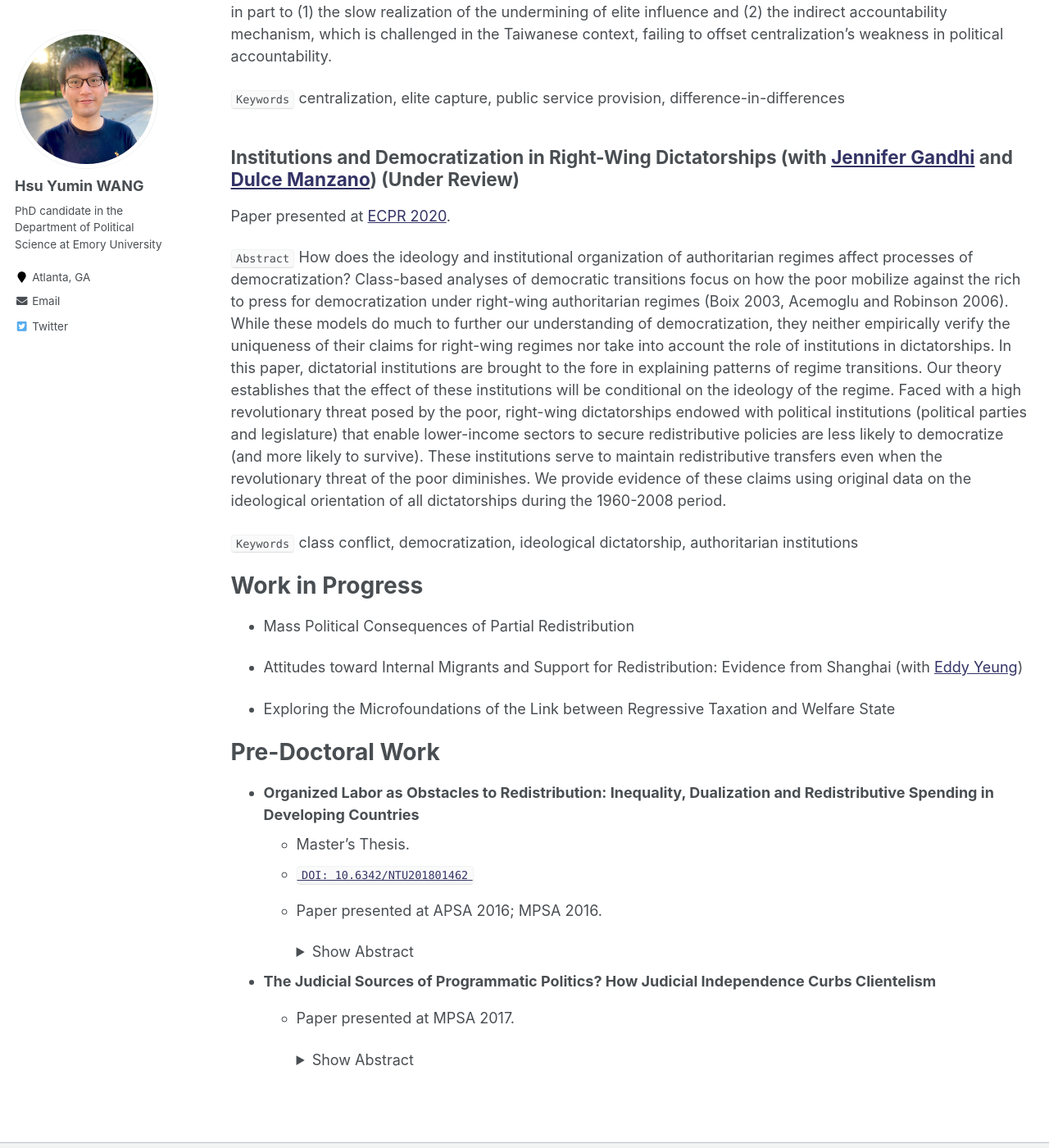
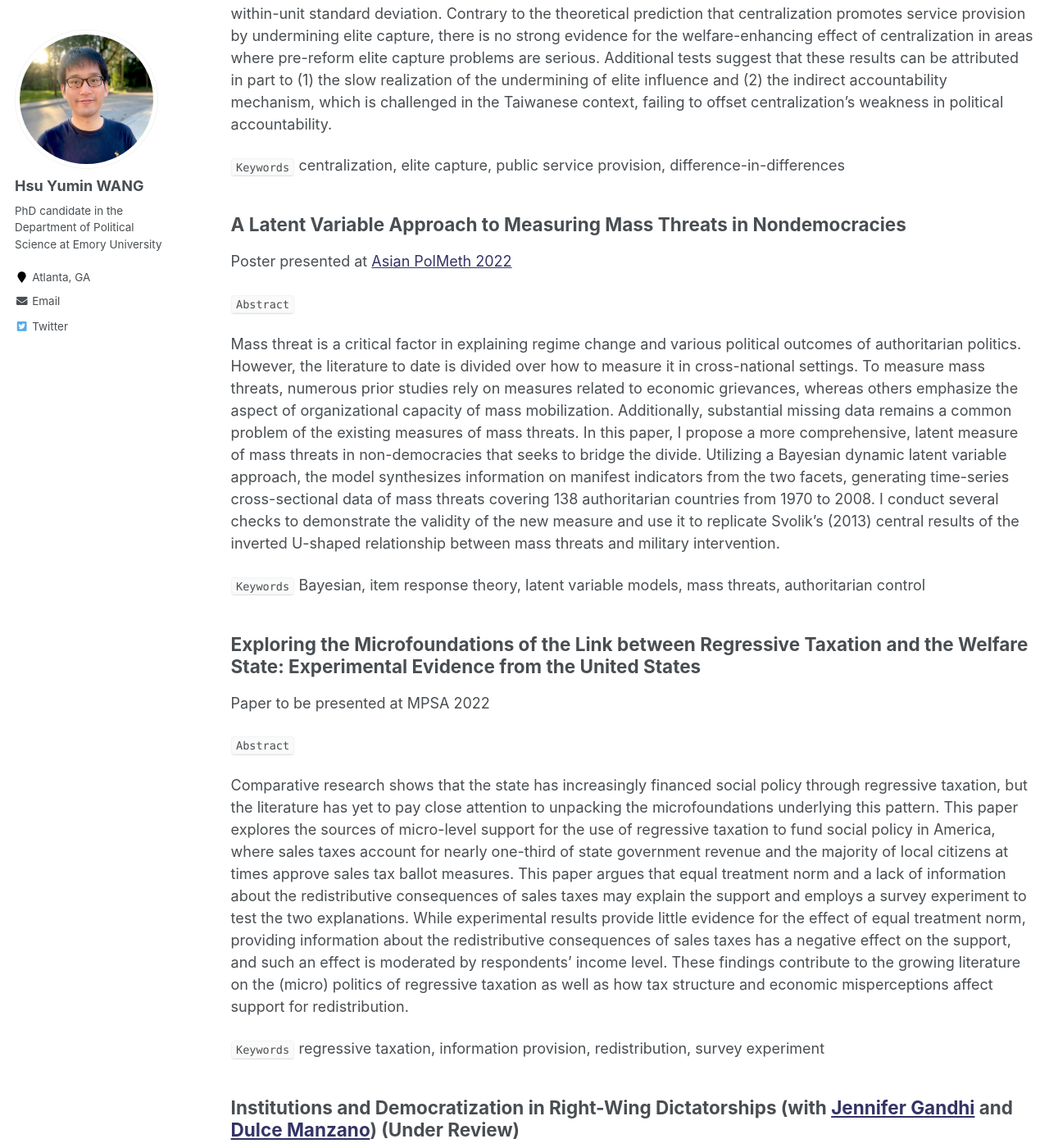
Before and after one commit to hsuyumin/hsuyumin.github.io, a Jekyll site: the page built from _pages/publications.md, in a window 1280 px wide and 1400 px high, scrolled down 1277 px. Shown: the whole window at 82% size. Built offline with Jekyll 4.4.1, drawn with Linux system fonts in a browser that asks for light colours; some of the changed text lies outside the part shown.

Commit message:
Update publications.md

```diff
--- a/_pages/publications.md
+++ b/_pages/publications.md
@@ -33,6 +33,27 @@ Few theoretical debates in comparative political economy are as controversial as
 
 `Keywords` centralization, elite capture, public service provision, difference-in-differences
 
+## A Latent Variable Approach to Measuring Mass Threats in Nondemocracies
+
+Poster presented at [Asian PolMeth 2022](https://asianpolmeth.github.io/AsianPolmeth2022/index.html)
+
+`Abstract`
+
+Mass threat is a critical factor in explaining regime change and various political outcomes of authoritarian politics. However, the literature to date is divided over how to measure it in cross-national settings. To measure mass threats, numerous prior studies rely on measures related to economic grievances, whereas others emphasize the aspect of organizational capacity of mass mobilization. Additionally, substantial missing data remains a common problem of the existing measures of mass threats. In this paper, I propose a more comprehensive, latent measure of mass threats in non-democracies that seeks to bridge the divide. Utilizing a Bayesian dynamic latent variable approach, the model synthesizes information on manifest indicators from the two facets, generating time-series cross-sectional data of mass threats covering 138 authoritarian countries from 1970 to 2008. I conduct several checks to demonstrate the validity of the new measure and use it to replicate Svolik’s (2013) central results of the inverted U-shaped relationship between mass threats and military intervention.
+
+`Keywords` Bayesian, item response theory, latent variable models, mass threats, authoritarian control
+
+## Exploring the Microfoundations of the Link between Regressive Taxation and the Welfare State: Experimental Evidence from the United States
+
+Paper to be presented at MPSA 2022
+
+`Abstract`
+
+Comparative research shows that the state has increasingly financed social policy through regressive taxation, but the literature has yet to pay close attention to unpacking the microfoundations underlying this pattern. This paper explores the sources of micro-level support for the use of regressive taxation to fund social policy in America, where sales taxes account for nearly one-third of state government revenue and the majority of local citizens at times approve sales tax ballot measures. This paper argues that equal treatment norm and a lack of information about the redistributive consequences of sales taxes may explain the support and employs a survey experiment to test the two explanations. While experimental results provide little evidence for the effect of equal treatment norm, providing information about the redistributive consequences of sales taxes has a negative effect on the support, and such an effect is moderated by respondents’ income level. These findings contribute to the growing literature on the (micro) politics of regressive taxation as well as how tax structure and economic misperceptions affect support for redistribution.
+
+`Keywords` regressive taxation, information provision, redistribution, survey experiment
+
+
 ## Institutions and Democratization in Right-Wing Dictatorships (with [Jennifer Gandhi](https://www.jennifergandhi.com/) and [Dulce Manzano](http://webs.ucm.es/info/socio6ed/main/Fichas%20personal/DulceManzano/DulceManzano.htm)) (Under Review)
 
 Paper presented at [ECPR 2020](https://ecpr.eu/Events/Event/PaperDetails/55046).
@@ -49,11 +70,10 @@ Paper presented at [ECPR 2020](https://ecpr.eu/Events/Event/PaperDetails/55046).
 
 - Attitudes toward Internal Migrants and Support for Redistribution: Evidence from Shanghai (with [Eddy Yeung](https://eddy-yeung.github.io/))
 
-- Exploring the Microfoundations of the Link between Regressive Taxation and Welfare State
+- Courting Condemnation: Audience Costs and International Court Compliance using Survey Evidence from China” (with Stefano Jud and Will Giles)
 
 
 # Pre-Doctoral Work
-
 
 
 * **Organized Labor as Obstacles to Redistribution: Inequality, Dualization and Redistributive Spending in Developing Countries**
```
